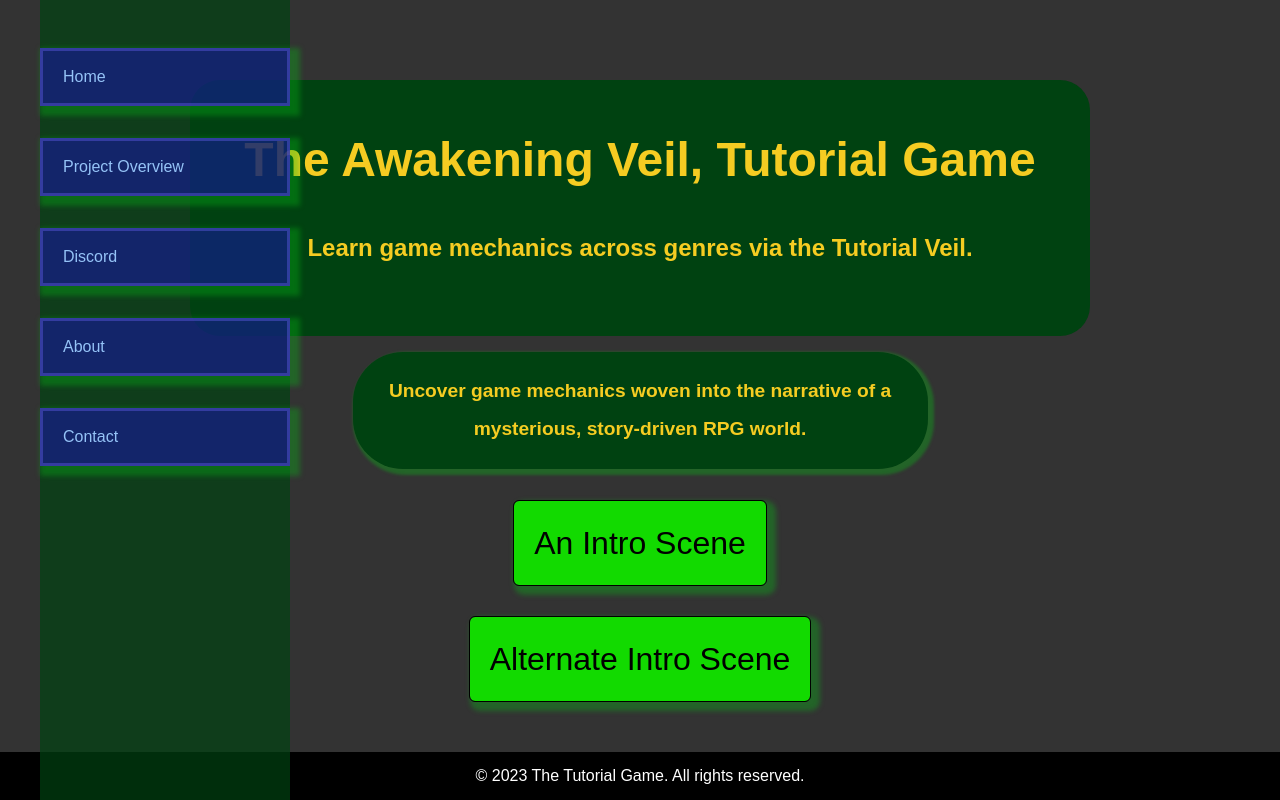
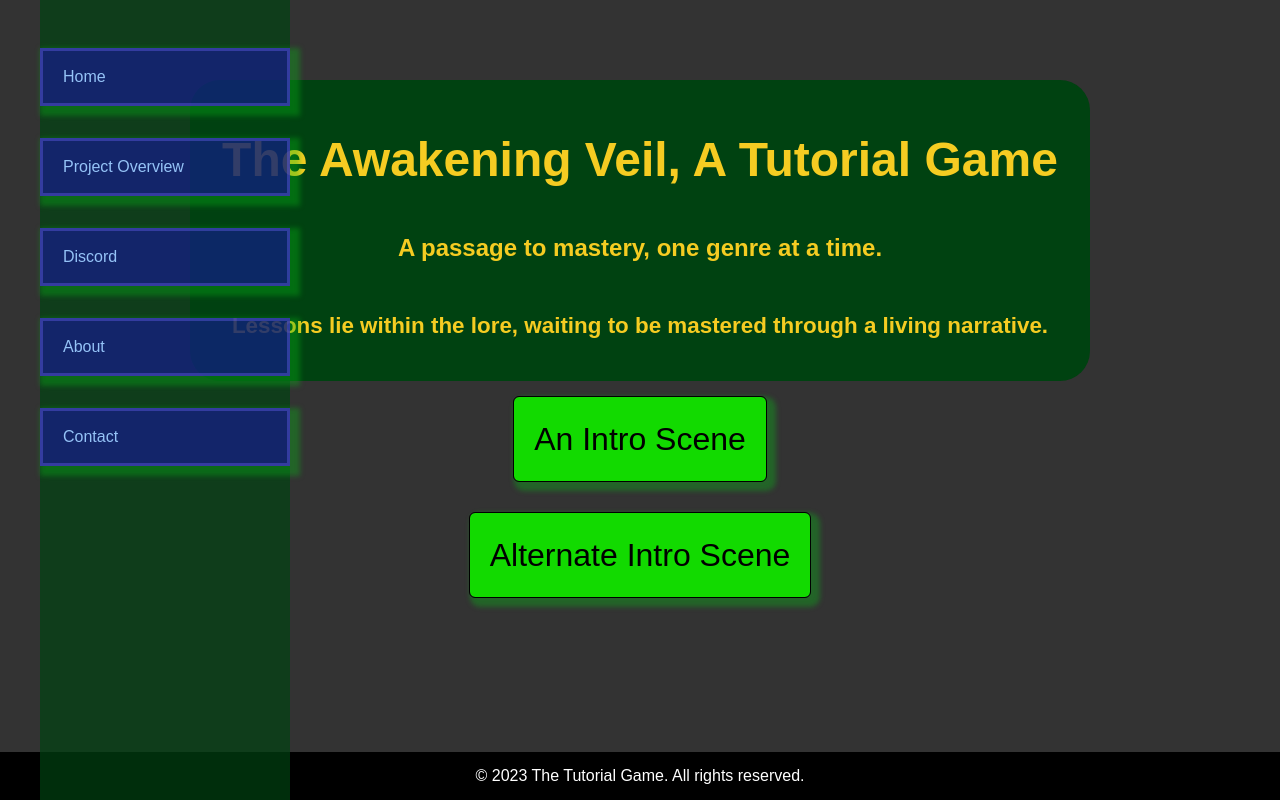
Before and after one commit to TradesmanBOB/The-Awakening-Veil, a plain HTML site: page index.html in a window 1280 px wide. Drawn offline with Linux system fonts and the light colour scheme.

```diff
--- a/CSS files/styles.css
+++ b/CSS files/styles.css
@@ -175,6 +175,7 @@ footer {
     color: white;
     padding-top: 16px;
     display: block;
+    /* display: none; */
     margin-left: 40px;
     z-index: 10;
 }
@@ -213,6 +214,7 @@ footer {
 
   .mobile-nav {
     display: none;
+    display: block;
     position: fixed;
     top: 0;
     left: -250px;  /* Off-screen initially */
@@ -272,6 +274,22 @@ footer {
     background-position: center;
     background-repeat: no-repeat;
     background-attachment: fixed;
+}
+
+.h-container {
+    display: flex;
+    flex-direction: column;
+    justify-content: center;
+    justify-self: center;
+    align-items: center;
+    top: 5rem;
+    background-color: var(--index-back-dark-green);
+    border-radius: 30px;
+}
+
+.h-container h3 {
+    color: var(--h3-gold-yellow);
+    font-size: 1.4rem;
 }
 
 /* intro-scene CSS */
@@ -381,3 +399,8 @@ footer {
     display: flex;
     flex-direction: column;
 }
+
+/*
+    1520px adjust sizing, mainly of nav
+    900px adjust sizing, mainly of nav, keep main content centered
+ */
--- a/index.html
+++ b/index.html
@@ -33,15 +33,15 @@
         </ul>
         </nav>
     </div>  <!-- closes sidebar mobile -->
-
+    <header>
         <div class="h-container">
-            <h1>The Awakening Veil, Tutorial Game</h1>
-            <h2>Learn game mechanics across genres via the Tutorial Veil.</h2>
+            <h1>The Awakening Veil, A Tutorial Game</h1>
+            <h2>A passage to mastery, one genre at a time.</h2>
+            <h3>Lessons lie within the lore, waiting to be mastered through a living narrative.</h3>
         </div>
     </header>
 
     <main class="main-content">
-        <h3>Uncover game mechanics woven into the narrative of a mysterious, story-driven RPG world.</h3>
         <a class="btn btn-intro" href="intro-scene.html">An Intro Scene</a>
         <a class="btn btn-alt-intro" href="intro-scene-alt.html"">Alternate Intro Scene</a>
     </main> <!-- Closing the main content section of the webpage -->
```
Also changed, not shown: 1 other file.
